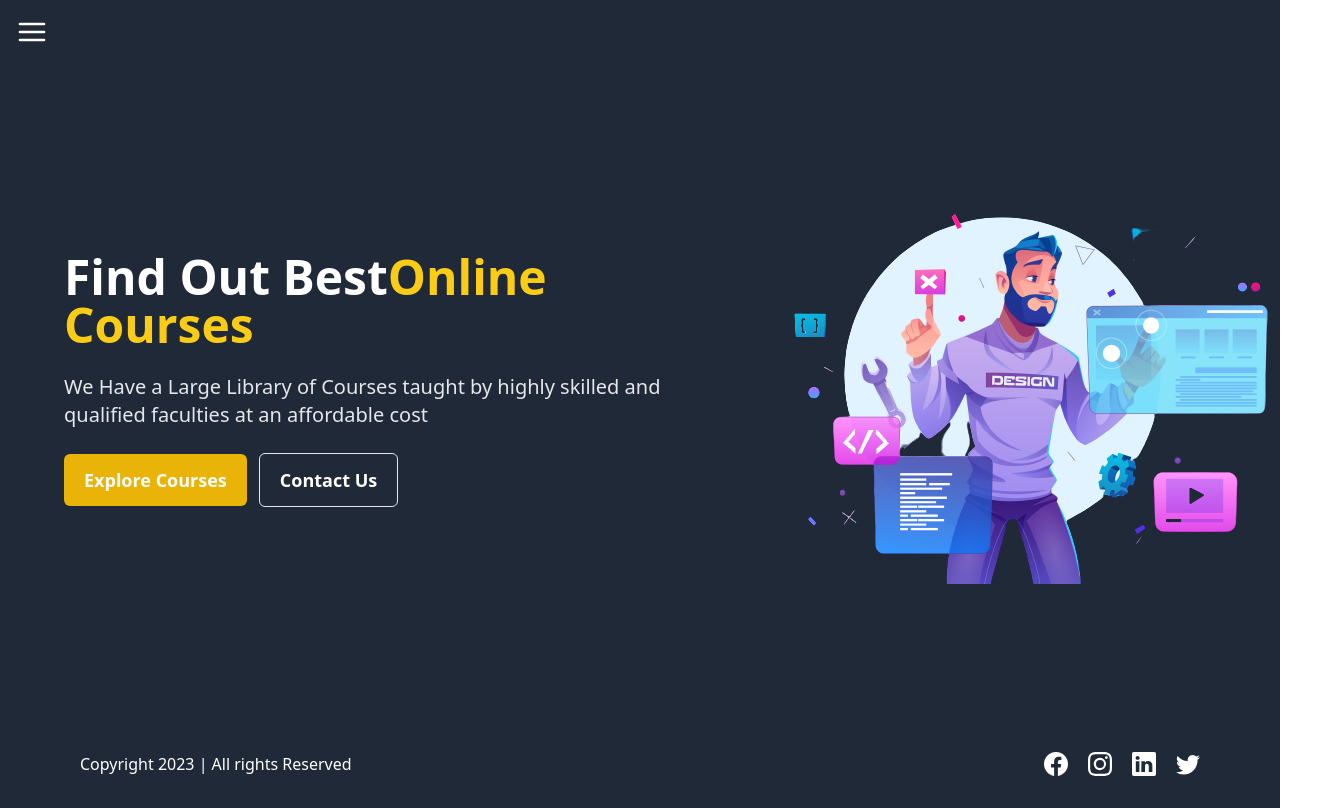
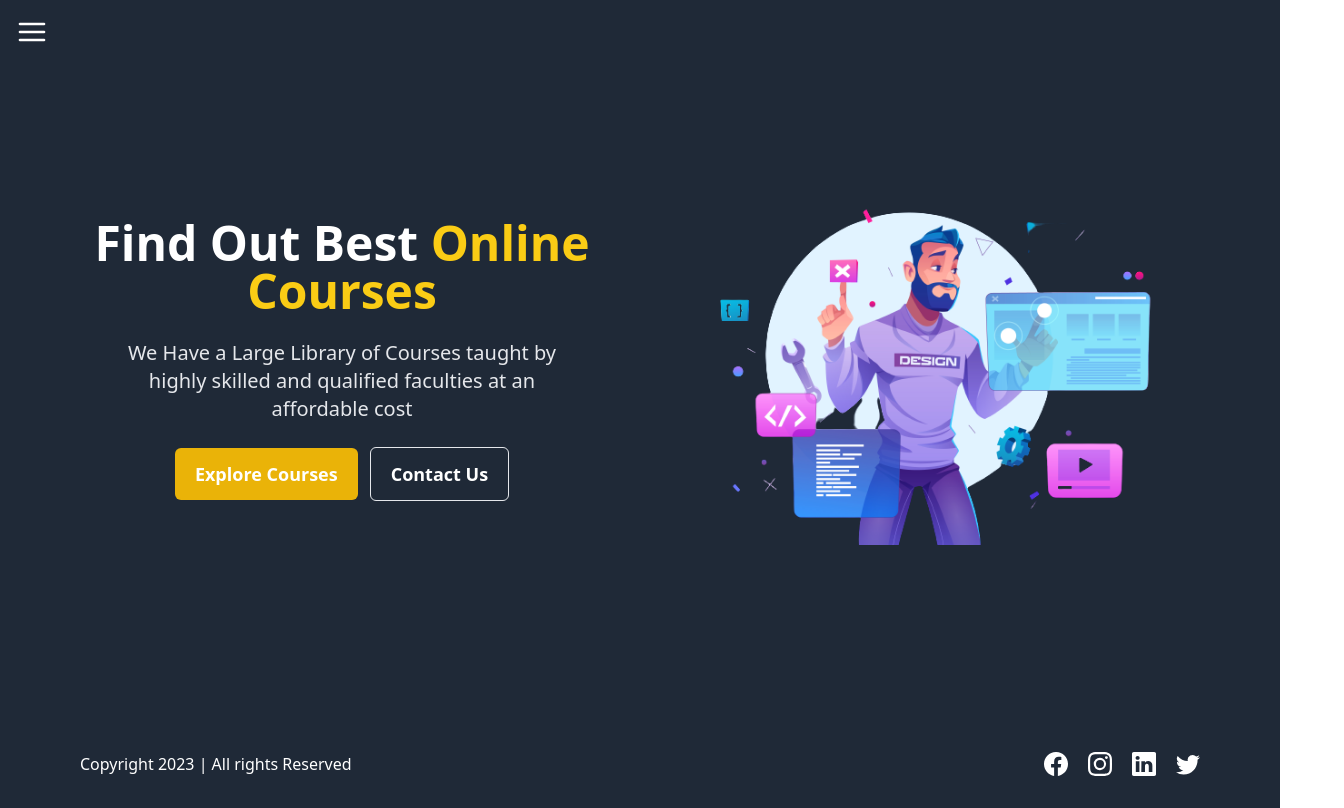
Before and after one commit to Ayush-Vish/lms-frontend, a React (Vite) app: page / in a window 1280 px wide. Shown: the whole page, 1344 px wide, since content can reach past the window. Built offline with nearby package versions, Linux system fonts and the light colour scheme.

Commit message:
Payment gateway modified

```diff
--- a/src/Pages/Course/CourseList.jsx
+++ b/src/Pages/Course/CourseList.jsx
@@ -21,12 +21,11 @@ function CourseList ()  {
         <HomeLayout>
             <div className="flex min-h-[90vh] pt-12 pl-20 flex-col gap-10 text-white">
                 <h1 className="text-center text-3xl font-semibold mb-5">
-                    Explore the Courses made By
-                    <span className="font-bold text-yellow-500">
+                    Explore the Courses made By <span className="font-bold text-yellow-500">
                         Industry Expert
                     </span>
                 </h1>
-                <div className="mb-10 flex flex-wrap gap-14">
+                <div className="mb-10 flex flex-wrap gap-14 items-center justify-center">
                     {courseData?.map((ele) => {
                         return <CourseCard key={ele._id} data={ele} />
                     })}
--- a/src/Pages/HomePage.jsx
+++ b/src/Pages/HomePage.jsx
@@ -5,15 +5,14 @@ import HomeLayout from "../LAyout/HomeLayout"
 function  HomePage ()  {
     return (
         <HomeLayout>
-            <div className="pt-10 flex-col-reverse md:flex-row lg:flex-row w-screen text-white flex items-center justify-center gap-10 mx-16 h-[90vh]"  >
-                <div className="w-1/2 space-y-6"  >
+            <div className="  flex-col-reverse sm:flex-row lg:flex-row  text-white flex items-center justify-center gap-10 mx-16 h-[90vh]"  >
+                <div className="w-1/2 space-y-6 flex items-center flex-col text-center justify-center "  >
                     <h1 className="text-5xl font-semibold " >
-                        Find Out Best
-                        <span className="text-yellow-400 font-bold"  >
+                        Find Out Best <span className="text-yellow-400 font-bold"  >
                             Online Courses
                         </span>
                     </h1>
-                    <p  className="text-xl text-gray-200 "  >
+                    <p  className="text-xl w-[80%] text-gray-200 "  >
                         We Have a Large Library of Courses taught by highly skilled and qualified faculties at an affordable cost
 
                     </p>
--- a/src/Pages/Payment/Checkout.jsx
+++ b/src/Pages/Payment/Checkout.jsx
@@ -74,18 +74,20 @@ function Checkout ( )  {
         <HomeLayout>
             <form
             className="min-h-[90vh] flex items-center justify-center text-white"
-            onSubmit={handleSubscription}
+            onSubmit={ (e) =>  handleSubscription(e) }
             >
-                <div className="w-80 h-[26rem] flex flex-col justify-center shadow-[0_0_10px_black] rounded-lg relative "  >
+                <div className="w-[330px] h-[26rem] flex flex-col justify-center shadow-[0_0_10px_black] rounded-lg relative "  >
 
                     <h1 className="bg-yellow-500 absolute top-0 w-full text-center py-4 text-2xl font-bold rounded-tl-lg rounded-tr-lg">Subscription Bundle </h1>
                     <div className="px-4 pace-y-5 text-center">
                         <p className="text-[17px]">
                          This purchase will allow you to access all available Courses  of our platform for {" "}
+                            <br />
+
                          <span className="text-yellow-500 font-bold">
-                            <br />
                             1 Year Duration
                          </span>
+                         <br />
                             All the existing and new launched Courses will be available also.
                         </p>
                         <p className="flex  items-center justify-center gap-1 text-2xl font-bold    text-yellow-500 " >
@@ -94,7 +96,7 @@ function Checkout ( )  {
                         </p>
                         <div className="text-gray-200" >
                             <p>100% refund on cancellation</p>
-                            <p>*Terms and condition applied</p>
+                            <p>* Terms and condition applied</p>
                         </div>
                         <button
                         className="bg-yellow-500 hover:bg-yellow-600 transition-all ease-in-out duration-300 absolute bottom-0 w-full left-0 text-xl font-bold rounded-bl-lg rounded-br-lg py-2  "
```
Also changed, not shown: src/Components/CourseCard.jsx (+3 -6 lines).
